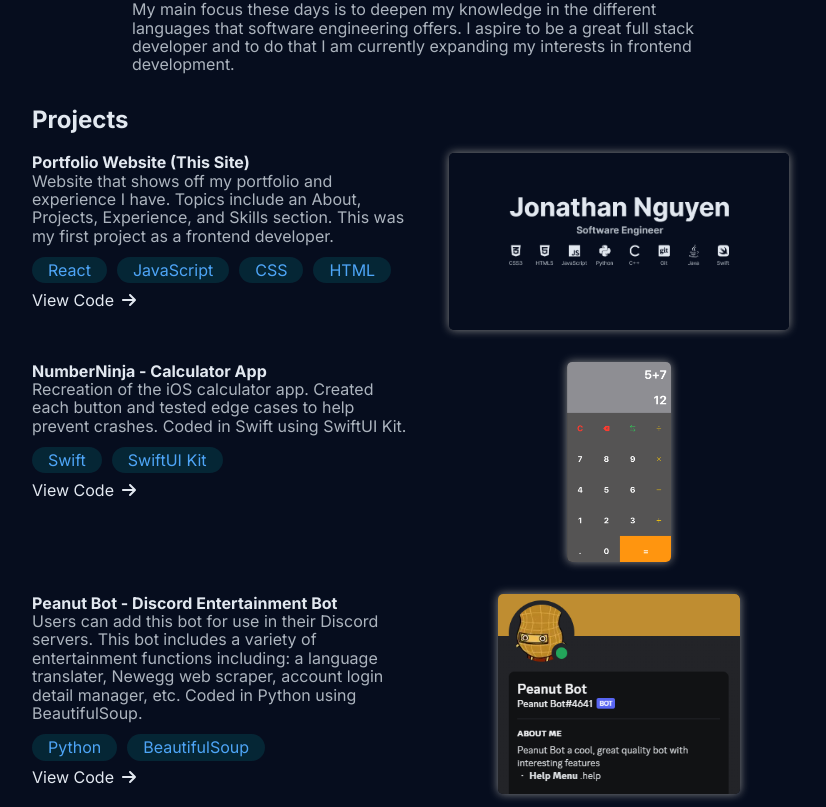
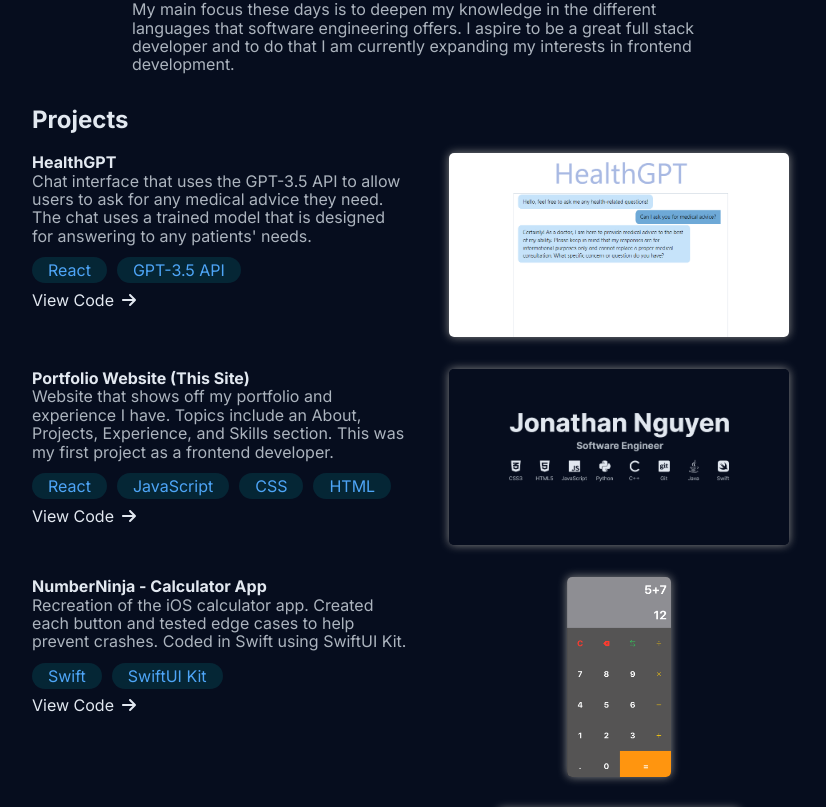
Before and after one commit to jonathanguyen21/Portfolio-Website, a React (Vite) app: page / in a window 1280 px wide. Shown: the part 965-1772 px from the top of the page, without its empty margins (220-1046 px from the left). Built offline with nearby package versions, Linux system fonts and the light colour scheme.

Commit message:
Added HealthGPT Project

```diff
--- a/components/Projects.jsx
+++ b/components/Projects.jsx
@@ -19,6 +19,42 @@ function Projects() {
         </FadeInWhenVisible>
       </header>
       <div className="cards--container">
+        <FadeInWhenVisible>
+          <motion.div
+            variants={cardVariants}
+            whileHover="hover"
+            className="card grid--1x2"
+          >
+            <section className="grid__element">
+              <h4>HealthGPT</h4>
+              <p className="description">
+                Chat interface that uses the GPT-3.5 API to allow users to ask
+                for any medical advice they need. The chat uses a trained model
+                that is designed for answering to any patients' needs.
+              </p>
+              <Badge language="React" />
+              <Badge language="GPT-3.5 API" />
+              <div className="project__link__div">
+                <a
+                  href="https://github.com/jonathanguyen21/healthgpt"
+                  target="_blank"
+                >
+                  View Code
+                  <FontAwesomeIcon
+                    icon={faArrowRight}
+                    className="cards__link__arrow"
+                  />
+                </a>
+              </div>
+            </section>
+            <img
+              src="/images/HealthGPT.png"
+              alt="image of project"
+              className="card__image"
+            />
+          </motion.div>
+        </FadeInWhenVisible>
+
         <FadeInWhenVisible>
           <motion.div
             variants={cardVariants}
```
Also changed, not shown: public/images/HealthGPT.png (added).
